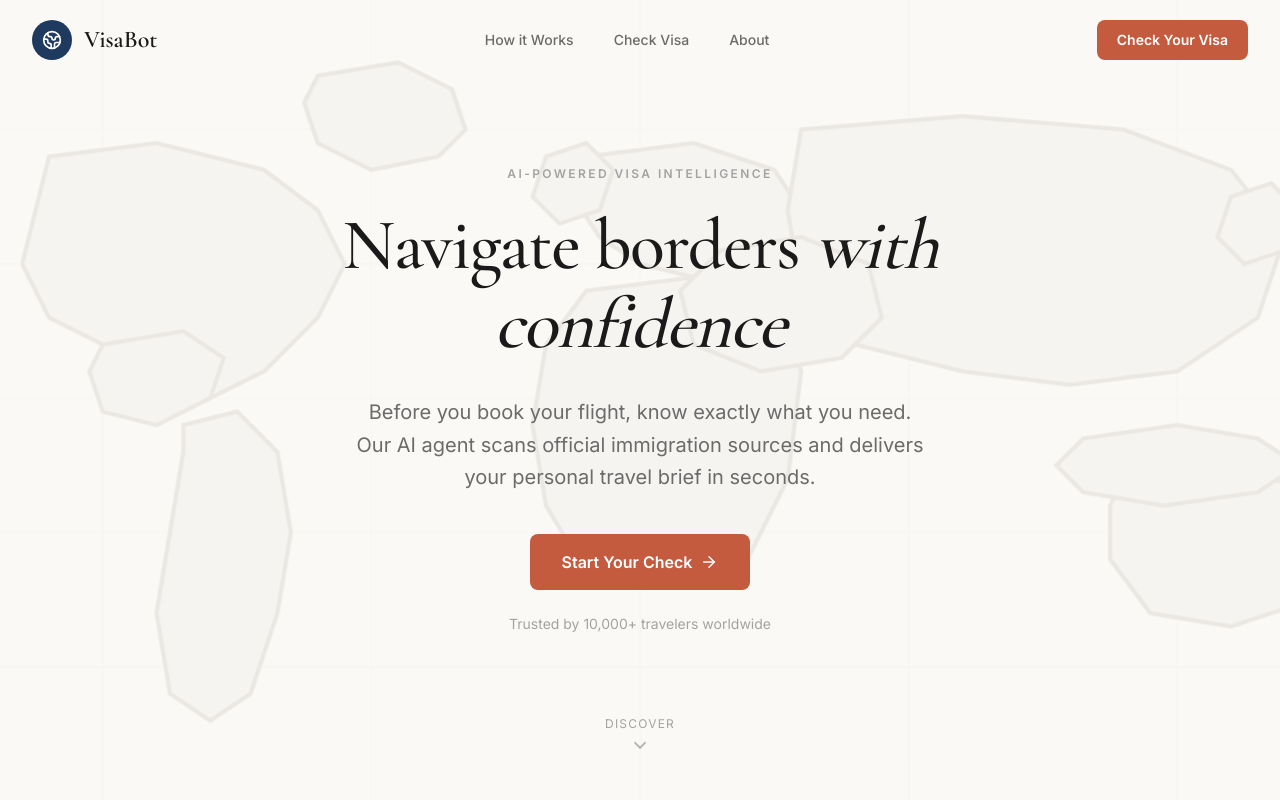
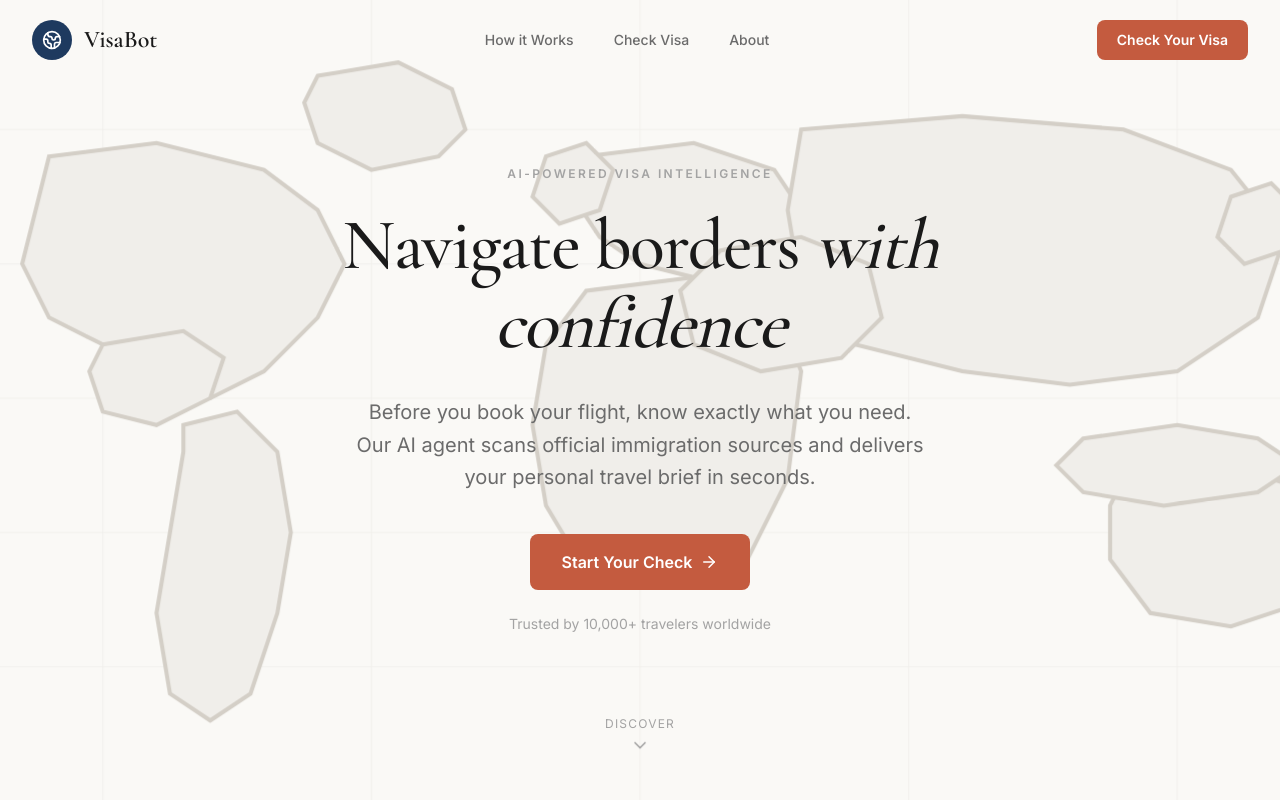
Before and after one commit to isurudevthilina/visabot, a Next.js app: page / in a window 1280 px wide. Shown: the top 800 px of the page. Built offline with nearby package versions, Linux system fonts and the light colour scheme.

Commit message:
feat: add multi-layer parallax to world map
Enhance map with depth using different scroll speeds for grid lines, continents, and interactive elements.

Co-authored-by: Isuru Dev Thilina <204249448+isurudevthilina@users.noreply.github.com>

```diff
--- a/components/world-map.tsx
+++ b/components/world-map.tsx
@@ -85,9 +85,23 @@ export function WorldMap({ className = "", selectedCountry, destinationCountry }
     offset: ["start start", "end start"],
   });
 
-  // Parallax transforms
-  const y = useTransform(scrollYProgress, [0, 1], [0, 150]);
-  const scale = useTransform(scrollYProgress, [0, 0.5], [1, 1.05]);
+  // Multi-layer parallax transforms - different speeds for depth effect
+  const mapY = useTransform(scrollYProgress, [0, 1], [0, 200]);
+  const mapScale = useTransform(scrollYProgress, [0, 0.5, 1], [1, 1.08, 1.15]);
+  const mapRotate = useTransform(scrollYProgress, [0, 1], [0, 2]);
+
+  // Grid moves slower (background layer)
+  const gridY = useTransform(scrollYProgress, [0, 1], [0, 80]);
+  const gridOpacity = useTransform(scrollYProgress, [0, 0.3, 0.7, 1], [0.5, 0.7, 0.4, 0.2]);
+
+  // Continents move at medium speed
+  const continentsY = useTransform(scrollYProgress, [0, 1], [0, 120]);
+
+  // Highlights/pins move faster (foreground layer)
+  const highlightsY = useTransform(scrollYProgress, [0, 1], [0, 160]);
+
+  // Overall opacity fade as you scroll
+  const overallOpacity = useTransform(scrollYProgress, [0, 0.8, 1], [1, 0.6, 0.3]);
 
   const selectedRegion = selectedCountry ? countryRegions[selectedCountry] : null;
   const destinationRegion = destinationCountry ? countryRegions[destinationCountry] : null;
@@ -95,7 +109,12 @@ export function WorldMap({ className = "", selectedCountry, destinationCountry }
   return (
     <div ref={containerRef} className={`absolute inset-0 overflow-hidden ${className}`}>
       <motion.div
-        style={{ y, scale }}
+        style={{
+          y: mapY,
+          scale: mapScale,
+          rotate: mapRotate,
+          opacity: overallOpacity
+        }}
         className="map-breathe absolute inset-0 flex items-center justify-center"
         animate={{ opacity: selectedRegion || destinationRegion ? 0.7 : 0.4 }}
         transition={{ duration: 0.5 }}
@@ -105,6 +124,7 @@ export function WorldMap({ className = "", selectedCountry, destinationCountry }
           className="h-full w-full"
           preserveAspectRatio="xMidYMid slice"
           aria-hidden="true"
+          style={{ overflow: "visible" }}
         >
           <defs>
             {/* Gradient for path line */}
@@ -131,20 +151,32 @@ export function WorldMap({ className = "", selectedCountry, destinationCountry }
           {/* Background */}
           <rect width="600" height="300" fill="#FAF9F6" />
 
-          {/* Grid lines for subtle texture */}
-          <g stroke="#e8e6e1" strokeWidth="0.3" opacity="0.5">
+          {/* Grid lines for subtle texture - slowest parallax layer */}
+          <motion.g
+            stroke="#e8e6e1"
+            strokeWidth="0.3"
+            style={{
+              y: gridY,
+              opacity: gridOpacity
+            }}
+          >
             {/* Horizontal lines */}
-            {[50, 100, 150, 200, 250].map((y) => (
-              <line key={`h-${y}`} x1="0" y1={y} x2="600" y2={y} />
+            {[50, 100, 150, 200, 250].map((yPos) => (
+              <line key={`h-${yPos}`} x1="0" y1={yPos} x2="600" y2={yPos} />
             ))}
             {/* Vertical lines */}
             {[100, 200, 300, 400, 500].map((x) => (
               <line key={`v-${x}`} x1={x} y1="0" x2={x} y2="300" />
             ))}
-          </g>
+          </motion.g>
 
-          {/* Continent paths */}
-          <g fill="#f0eeea" stroke="#d4cfc7" strokeWidth="1.5">
+          {/* Continent paths - medium parallax layer */}
+          <motion.g
+            fill="#f0eeea"
+            stroke="#d4cfc7"
+            strokeWidth="1.5"
+            style={{ y: continentsY }}
+          >
             {Object.entries(continentPaths).map(([name, path]) => (
               <motion.path
                 key={name}
@@ -154,8 +186,10 @@ export function WorldMap({ className = "", selectedCountry, destinationCountry }
                 transition={{ duration: 1, delay: 0.1 }}
               />
             ))}
-          </g>
+          </motion.g>
 
+          {/* Interactive elements - fastest parallax layer (foreground) */}
+          <motion.g style={{ y: highlightsY }}>
           {/* Selected country highlight (passport) */}
           {selectedRegion && (
             <g>
@@ -298,6 +332,7 @@ export function WorldMap({ className = "", selectedCountry, destinationCountry }
               <text x={destinationRegion.cx} y={destinationRegion.cy - 16} textAnchor="middle" fill="#fff" fontSize="8" fontWeight="600">DESTINATION</text>
             </motion.g>
           )}
+          </motion.g>
         </svg>
       </motion.div>
     </div>
```
